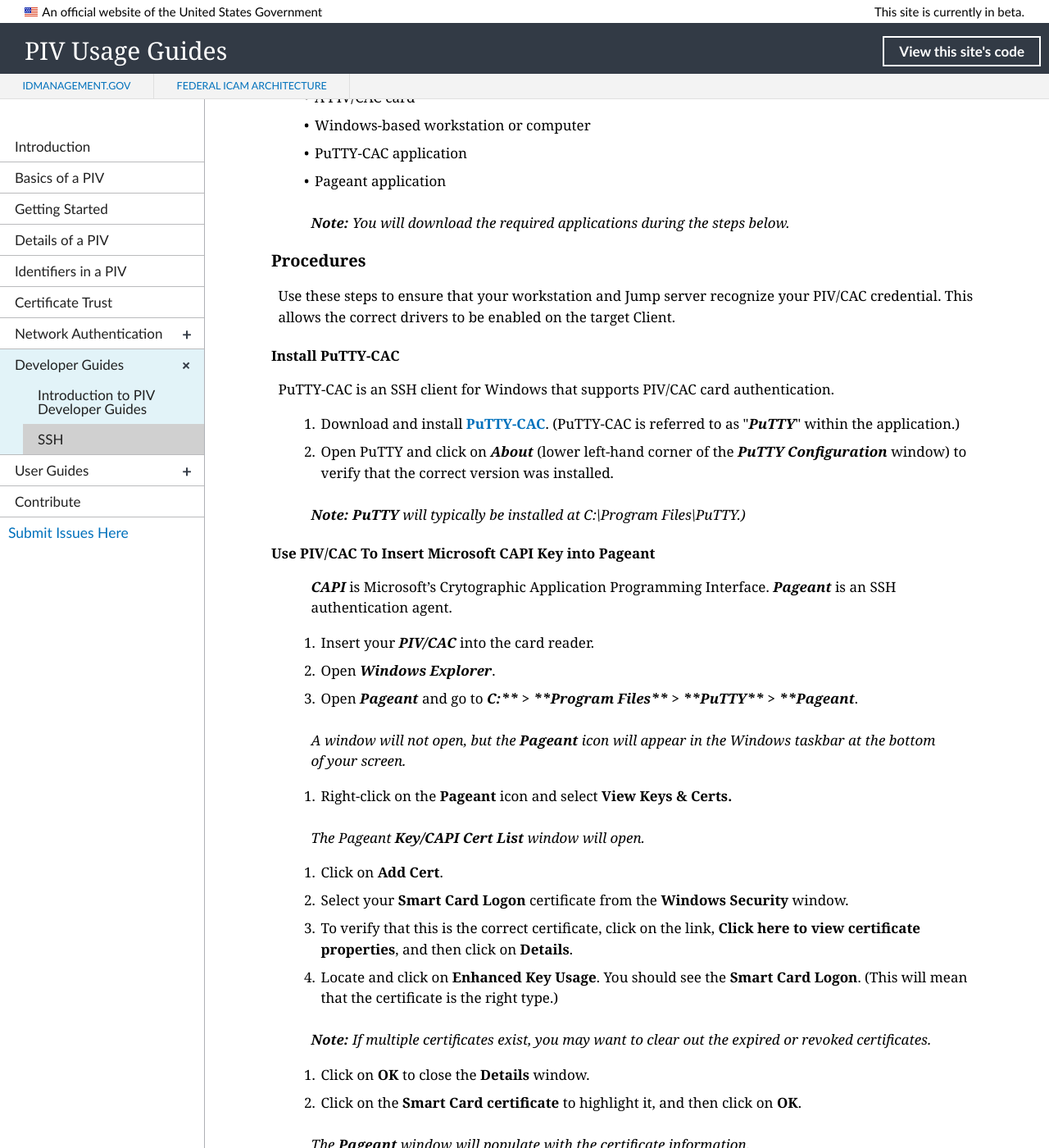
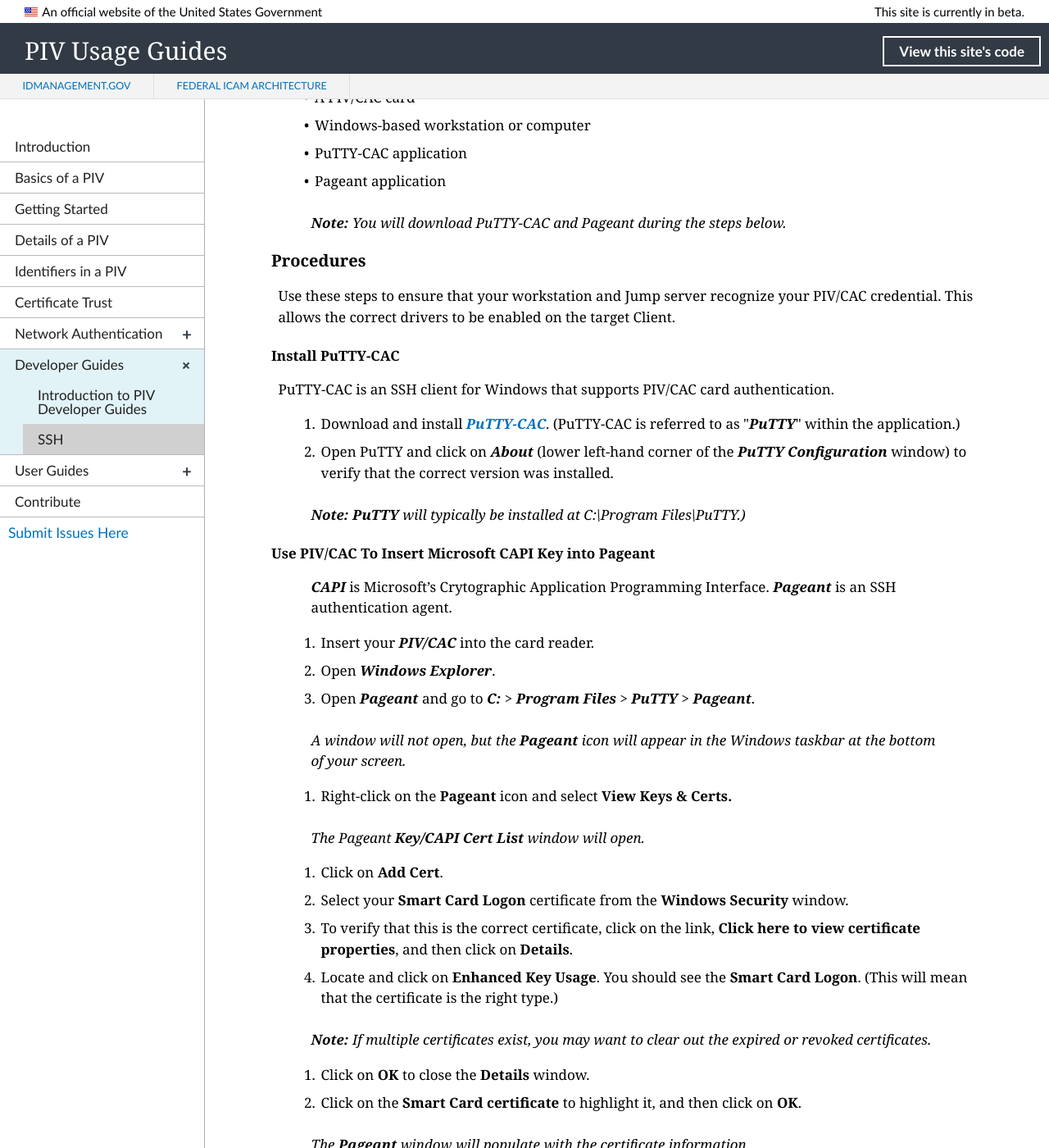
Before and after one commit to GSA/piv-guides, a Jekyll site: the page built from _devconfig/ssh.md, in a window 1280 px wide and 1400 px high, scrolled down 1265 px. Shown: the whole window at 82% size. Built offline with Jekyll 4.4.1, drawn with Linux system fonts in a browser that asks for light colours; nearby versions of some CDN libraries.

Commit message:
Update ssh.md

```diff
--- a/_devconfig/ssh.md
+++ b/_devconfig/ssh.md
@@ -42,7 +42,7 @@
 - PuTTY-CAC application
 - Pageant application
 
-> _**Note:**  You will download the required applications during the steps below._
+> _**Note:**  You will download PuTTY-CAC and Pageant during the steps below._
 
 ### Procedures
 
@@ -52,7 +52,7 @@
 
 PuTTY-CAC is an SSH client for Windows that supports PIV/CAC card authentication.
 
-1. Download and install [**PuTTY-CAC**](https://github.com/NoMoreFood/putty-cac/releases). (PuTTY-CAC is referred to as &quot;**_PuTTY_**&quot; within the application.)
+1. Download and install [**_PuTTY-CAC_**](https://github.com/NoMoreFood/putty-cac/releases). (PuTTY-CAC is referred to as &quot;**_PuTTY_**&quot; within the application.)
 2. Open PuTTY and click on **_About_** (lower left-hand corner of the **_PuTTY Configuration_** window) to verify that the correct version was installed.
 
 > _**Note:**  **PuTTY** will typically be installed at C:\Program Files\PuTTY.)_
@@ -63,7 +63,7 @@
 
 1. Insert your **_PIV/CAC_** into the card reader.
 2. Open **_Windows Explorer_**.
-3. Open **_Pageant_** and go to **_C:** &gt; **Program Files** &gt; **PuTTY** &gt; **Pageant_**.
+3. Open **_Pageant_** and go to **_C:_** &gt; **_Program Files_** &gt; **_PuTTY_** &gt; **_Pageant_**.
 
 > _A window will not open, but the **Pageant** icon will appear in the Windows taskbar at the bottom of your screen._
 
```
